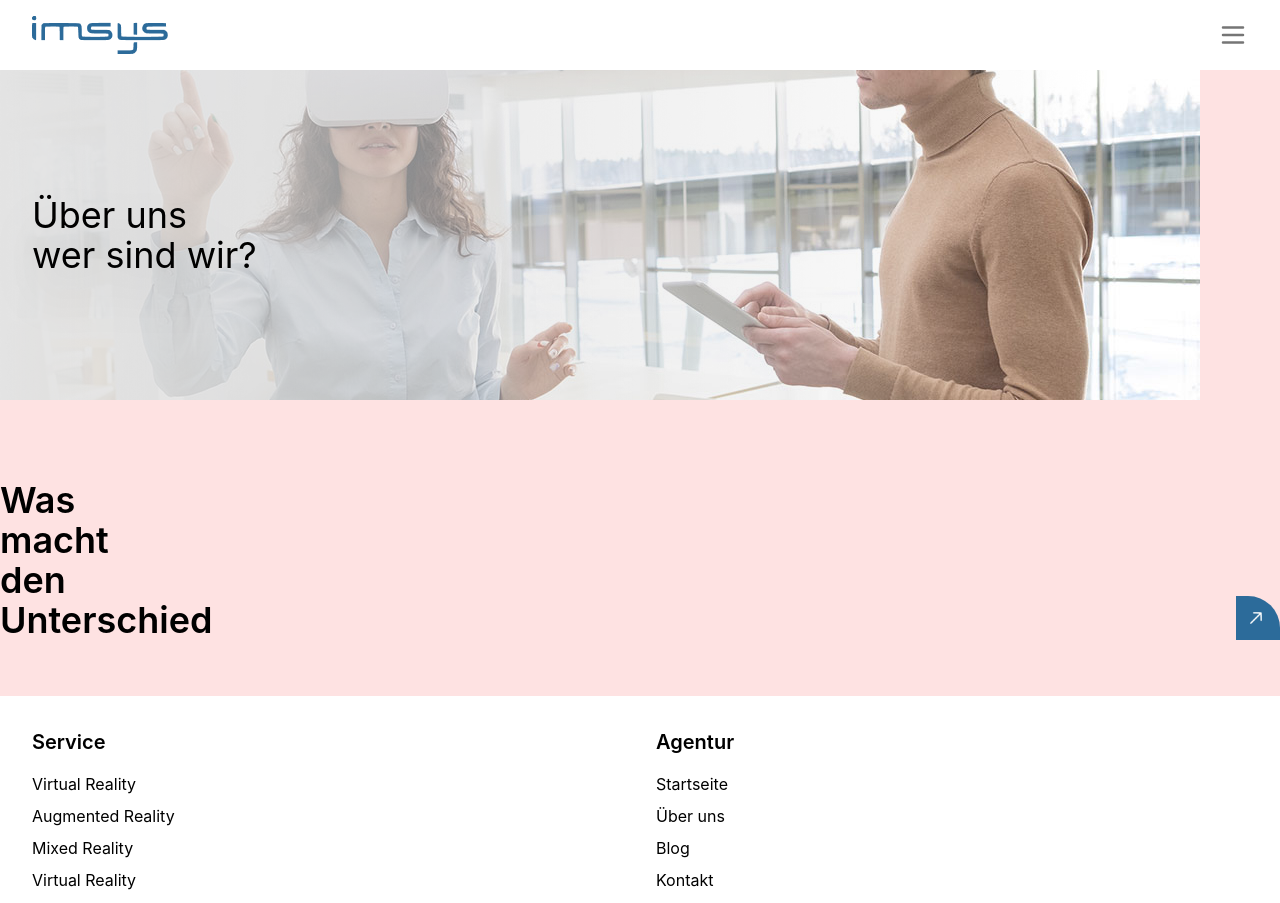
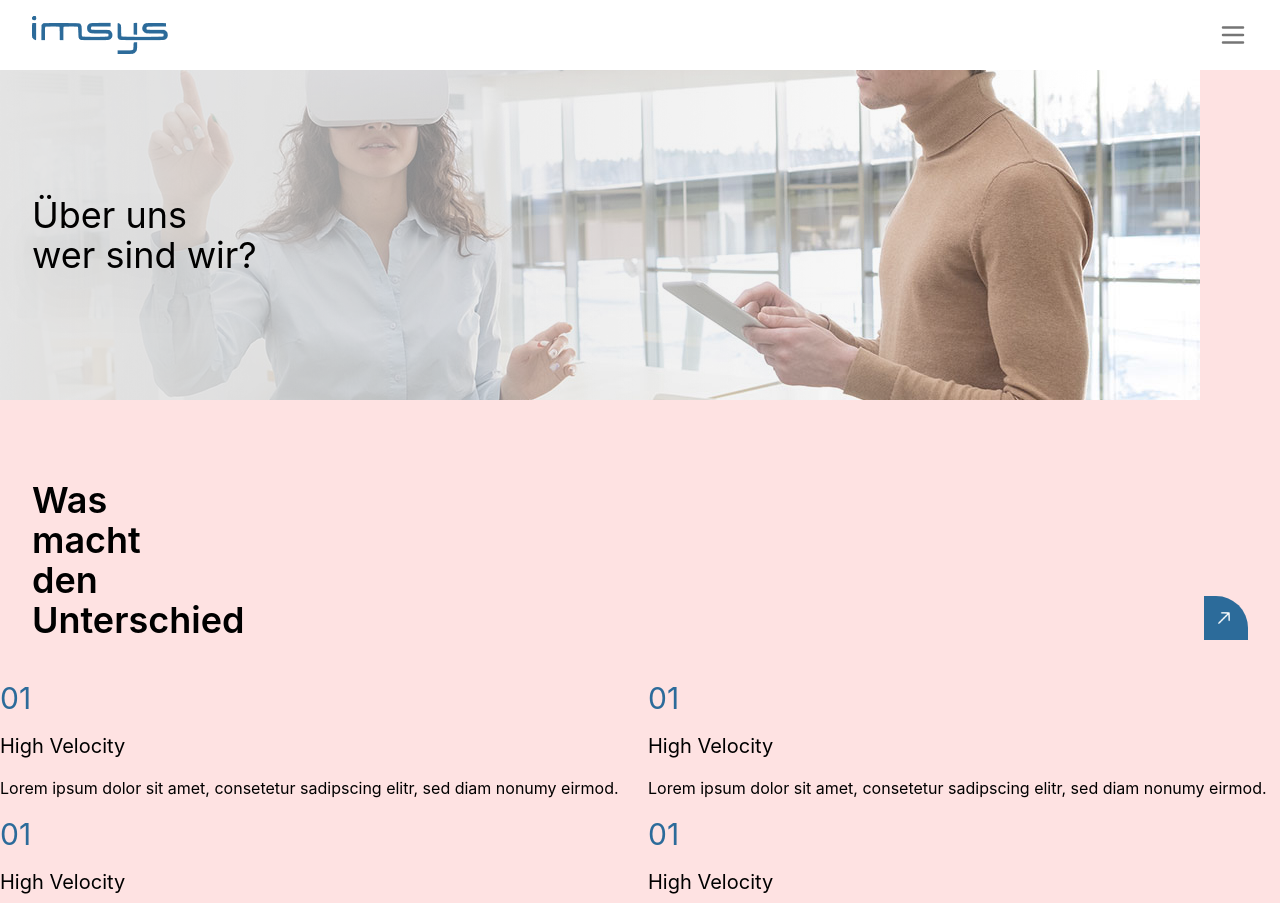
Before and after one commit to Zyrean/Imsys, a Next.js app: page /aboutUs in a window 1280 px wide. Shown: the top 903 px of the page. Built offline with nearby package versions, Linux system fonts and the light colour scheme.

Commit message:
no message

```diff
--- a/src/app/aboutUs/page.js
+++ b/src/app/aboutUs/page.js
@@ -3,6 +3,7 @@ import Image from "next/image";
 import PictureTwo from "@/assets/Picture2.png";
 import PictureThree from "@/assets/Picture3.png";
 import HeaderSection from "@/components/ui/HeaderSection";
+import Qualification from "@/components/aboutUs/Qualification";
 
 function AboutUsPage() {
   return (
@@ -20,7 +21,14 @@ function AboutUsPage() {
 
       {/* SECTION 2 */}
       <section className="relative flex flex-col gap-10">
-        <HeaderSection text="Was macht den Unterschied" />
+        <HeaderSection text="Was macht den Unterschied" className={"px-8"} />
+
+        <div className="grid grid-cols-2 gap-4">
+          <Qualification />
+          <Qualification />
+          <Qualification />
+          <Qualification />
+        </div>
       </section>
     </main>
   );
--- /dev/null
+++ b/src/components/aboutUs/Qualification.jsx
@@ -0,0 +1,14 @@
+function Qualification() {
+  return (
+    <div className="flex flex-col gap-4">
+      <h2 className="text-3xl text-blue">01</h2>
+      <h3 className="text-xl">High Velocity</h3>
+      <p>
+        Lorem ipsum dolor sit amet, consetetur sadipscing elitr, sed diam nonumy
+        eirmod.
+      </p>
+    </div>
+  );
+}
+
+export default Qualification;
```
